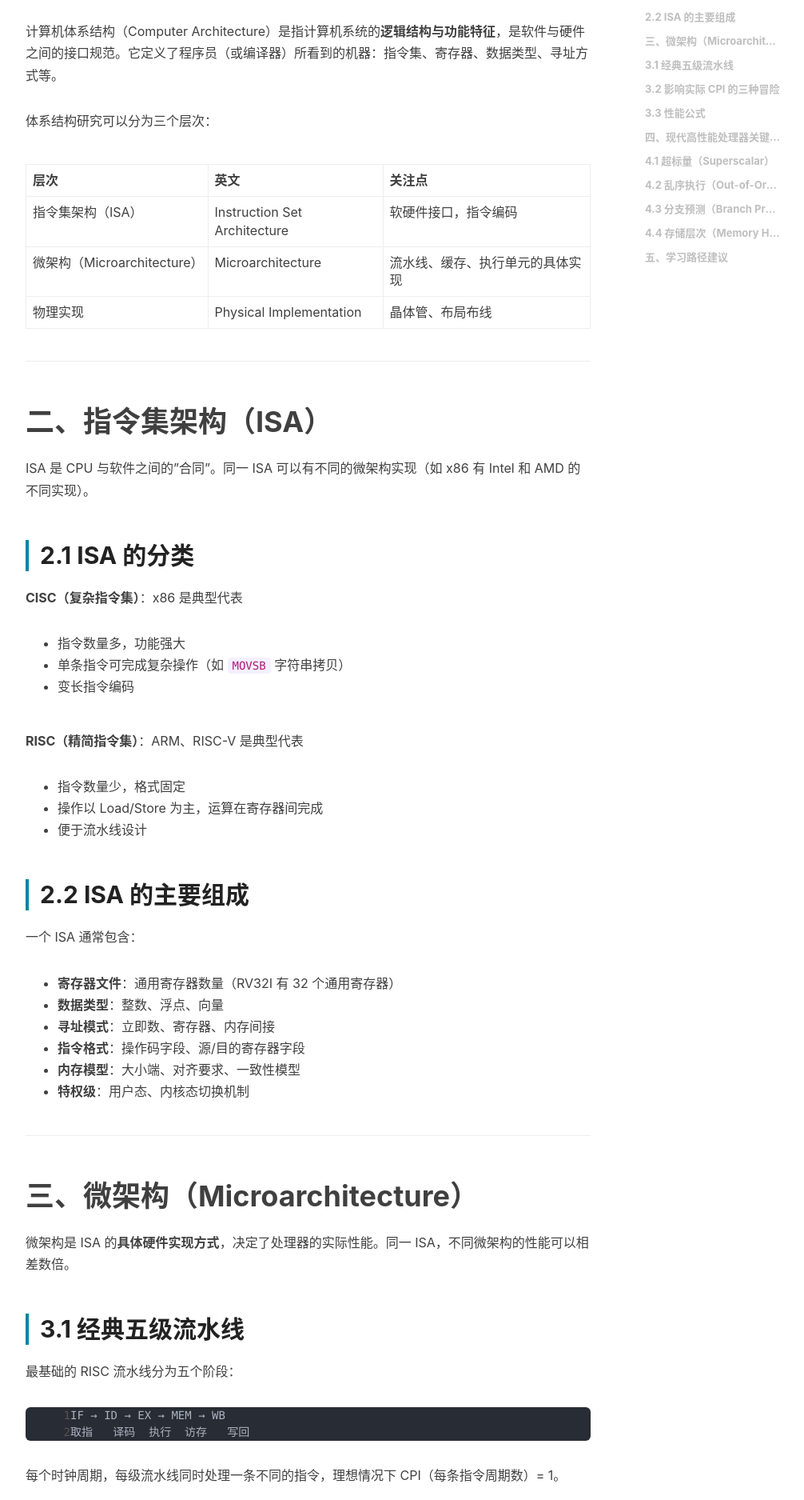
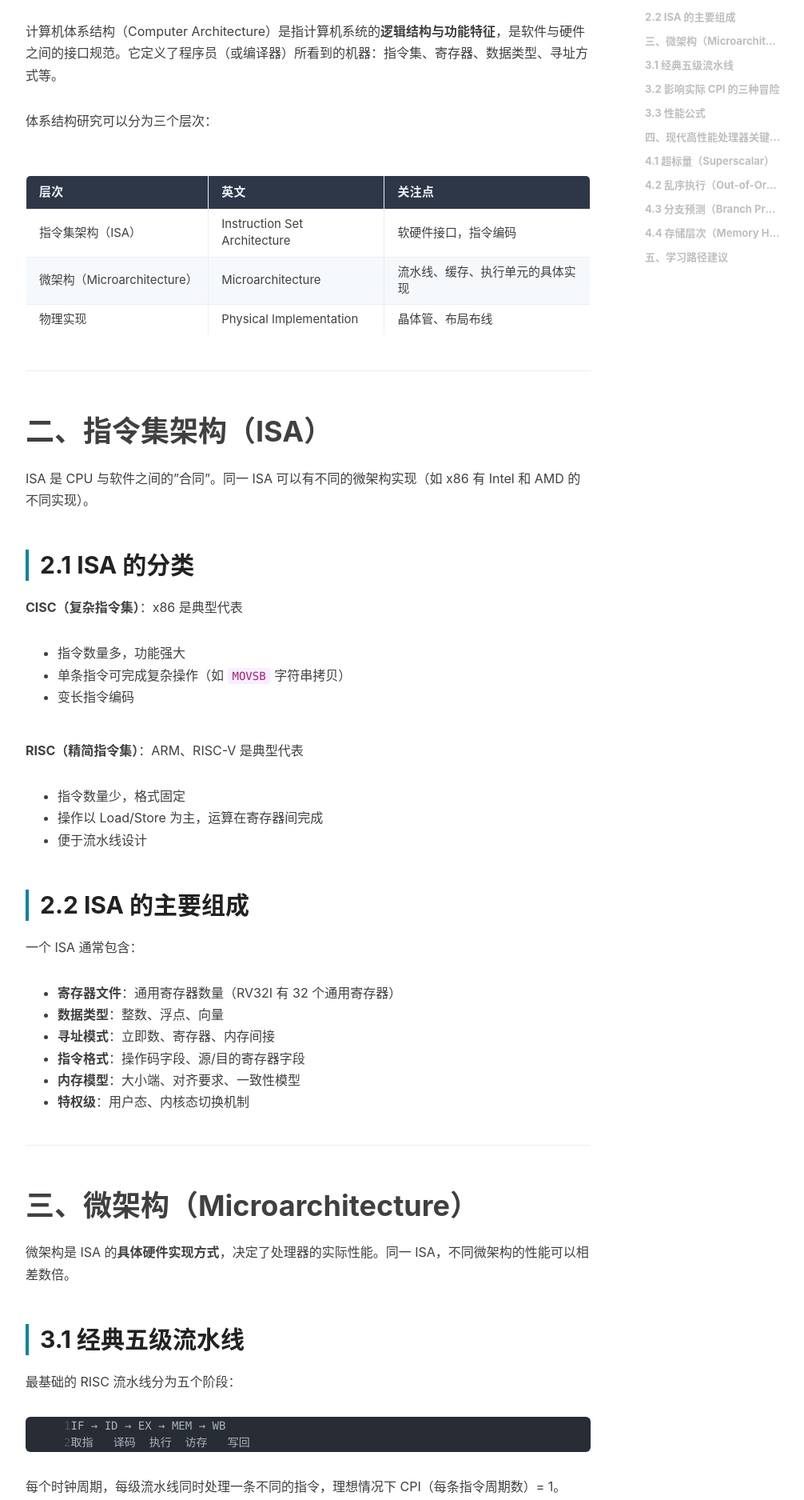
Before and after one commit to yoyo115956/yoyo115956.github.io, a Jekyll site: the page built from _posts/arch/2024-05-01-arch-post-1.md, in a window 1280 px wide. Shown: the part 500-2375 px from the top of the page at 80% size, without its empty margins (233-1239 px from the left). Built offline with Jekyll 4.4.1, drawn with Linux system fonts in a browser that asks for light colours; nearby versions of some CDN libraries; formulas are drawn with MathJax 3; comment, search, counter and statistics services are not loaded.

Commit message:
feat: 更新个人简介和关于页面描述，优化页面样式与布局

```diff
--- a/_config.yml
+++ b/_config.yml
@@ -3,7 +3,7 @@ title: LiYongTing Blog
 SEOTitle: 李泳霆的博客 | LiYongTing Blog
 header-img: img/home-bg.jpg
 email: 1159561962@qq.com
-description: "这里是 @李泳霆 的个人博客，与你一起发现更大的世界 | 要做一个有 swag 的程序员"
+description: "这里是 @李泳霆 的个人博客，专注芯片验证 · RISC-V · 计算机体系结构"
 keyword: "李泳霆, LiYongTing, yoyo115956, 李泳霆的博客, LiYongTing Blog, 博客, 个人网站, 芯片验证, UVM, SystemVerilog, RISC-V, gem5, 计算机体系结构, 深度学习, 容错设计, 清华大学, 海光信息"
 url: "" # your host, for absolute URL
 baseurl: "" # for example, '/blog' if your blog hosted on 'host/blog'
--- a/_layouts/post.html
+++ b/_layouts/post.html
@@ -89,6 +89,65 @@ article .post-container :not(pre) > code {
   font-family: "Fira Code", Menlo, Monaco, Consolas, "Courier New", monospace;
   word-break: break-word;
 }
+
+/* ===== 方案四：表格美化 ===== */
+article .post-container table {
+  width: 100%;
+  border-collapse: collapse;
+  margin: 24px 0;
+  border: 1px solid #dde3ea;
+  border-radius: 6px;
+  overflow: hidden;
+  font-size: 0.93em;
+}
+article .post-container table thead th {
+  background: #2d3748;
+  color: #f0f4f8;
+  padding: 10px 16px;
+  font-weight: 600;
+  text-align: left;
+  letter-spacing: 0.03em;
+  white-space: nowrap;
+}
+article .post-container table tbody td {
+  padding: 8px 16px;
+  border-top: 1px solid #eaedf0;
+  vertical-align: middle;
+}
+article .post-container table tbody tr:nth-child(even) {
+  background: #f6f9fc;
+}
+/* article .post-container table tbody tr:hover {
+  background: #e4f2f7;
+  transition: background .15s;
+} */
+
+/* ===== 方案三：代码块语言标签 + 最大高度 ===== */
+/* 语言标签通过 JS 写入 data-lang，用 ::before 显示 */
+.post-container .highlighter-rouge {
+  position: relative;
+}
+.post-container .highlighter-rouge[data-lang]::before {
+  content: attr(data-lang);
+  position: absolute;
+  top: 0;
+  left: 0;
+  background: rgba(0, 133, 161, 0.82);
+  color: #fff;
+  font-size: 11px;
+  padding: 2px 10px 3px;
+  border-radius: 6px 0 4px 0;
+  font-family: "Fira Code", Menlo, Monaco, Consolas, monospace;
+  text-transform: lowercase;
+  letter-spacing: 0.05em;
+  z-index: 3;
+  pointer-events: none;
+}
+/* 超长代码块加滚动条，避免撑破布局 */
+/* .post-container .highlighter-rouge .highlight pre {
+  max-height: 520px;
+  overflow-y: auto;
+} */
 </style>
 
 <!-- Post Content -->
--- a/about.html
+++ b/about.html
@@ -1,9 +1,9 @@
 ---
 layout: page
 title: "About"
-description: "「他单纯只想把日子过得不浪费」"
-header-img: "img/bg-me-2022.jpg"
-header-mask: 0.3
+description: "「深入硅片世界，用验证守护每一个时钟周期」"
+header-img: "img/bg-little-universe.jpg"
+header-mask: 0.4
 multilingual: true
 ---
 
```
Also changed, not shown: other parts of _layouts/post.html (+32 -0 lines).
